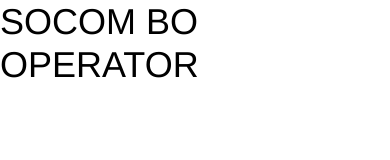
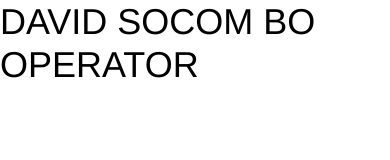
Before and after one commit to skmll/socom_bo_operator, a website: page www/index.html in a window 390 px wide. Drawn offline with Linux system fonts and the light colour scheme; some packages are replaced by stand-ins of ours; files that its build step writes are made by us from their sources.

Commit message:
Test commit.

```diff
--- a/www/index.html
+++ b/www/index.html
@@ -25,7 +25,7 @@
 
     <ion-pane>
       <ion-header-bar class="bar-stable">
-        <h1 class="title">SOCOM BO OPERATOR</h1>
+        <h1 class="title">DAVID SOCOM BO OPERATOR</h1>
       </ion-header-bar>
       <ion-content>
       </ion-content>
```
